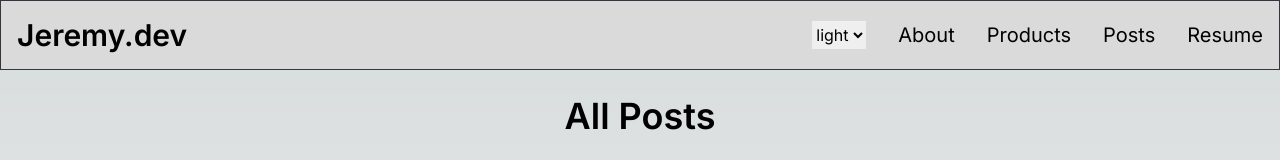
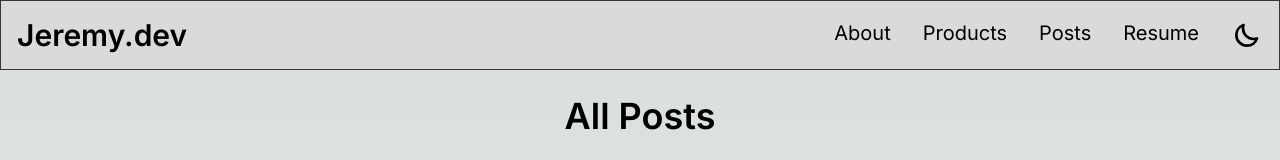
Before and after one commit to shackstack/next-portfolio, a Next.js app: page /posts in a window 1280 px wide. Shown: the top 160 px of the page. Built offline with nearby package versions, Linux system fonts and the light colour scheme.

Commit message:
feat: 디스플레이 모드 스위칭 버튼 구현

```diff
--- a/src/components/@common/Switcher.tsx
+++ b/src/components/@common/Switcher.tsx
@@ -1,42 +1,53 @@
 'use client';
 
-import { ChangeEvent, useEffect, useLayoutEffect, useState } from 'react';
+import {
+  ChangeEvent,
+  MouseEvent,
+  useEffect,
+  useInsertionEffect,
+  useLayoutEffect,
+  useState,
+} from 'react';
+
+import Sun from '@/assets/icons/sun.svg';
+import Moon from '@/assets/icons/moon.svg';
 
 const Switcher = () => {
-  const [theme, setTheme] = useState('');
+  const [isDarkMode, setIsDarkMode] = useState<boolean>(false);
 
-  useLayoutEffect(() => {
+  useInsertionEffect(() => {
     const theme = localStorage.getItem('theme');
 
     if (theme === 'dark') {
       document.documentElement.classList.add('dark');
-      setTheme('dark');
+      setIsDarkMode(true);
       return;
     }
 
-    setTheme('light');
+    setIsDarkMode(false);
   }, []);
 
-  const onChangeDisplayModeHandler = (e: ChangeEvent<HTMLSelectElement>) => {
-    const { value } = e.target;
-
-    if (value === 'dark') {
+  useEffect(() => {
+    if (isDarkMode) {
+      setIsDarkMode(true);
       document.documentElement.classList.add('dark');
       localStorage.setItem('theme', 'dark');
-      setTheme('dark');
     }
-    if (value === 'light') {
+    if (!isDarkMode) {
+      setIsDarkMode(false);
       document.documentElement.classList.remove('dark');
       localStorage.removeItem('theme');
-      setTheme('light');
     }
+  }, [isDarkMode]);
+
+  const onClickDisplayModeHandler = (e: MouseEvent) => {
+    setIsDarkMode((prev) => !prev);
   };
 
   return (
-    <select name='mode' onChange={onChangeDisplayModeHandler} value={theme}>
-      <option value='dark'>dark</option>
-      <option value='light'>light</option>
-    </select>
+    <button onClick={onClickDisplayModeHandler}>
+      {isDarkMode ? <Sun /> : <Moon />}
+    </button>
   );
 };
 
--- a/src/components/Navbar.tsx
+++ b/src/components/Navbar.tsx
@@ -54,12 +54,12 @@ const Navbar = () => {
         </div>
         <div className='menu hidden md:block md:w-auto' id='navbar'>
           <ul className='flex p-4 md:p-0 md:flex-row md:space-x-8 mt-0'>
-            <Switcher />
             {navLinks.map((link, index) => (
               <li key={index}>
                 <NavLink href={link.path} title={link.title} />
               </li>
             ))}
+            <Switcher />
           </ul>
         </div>
       </div>
--- a/src/components/Post/PostPreview.tsx
+++ b/src/components/Post/PostPreview.tsx
@@ -20,7 +20,7 @@ export const PostPreview = ({ post }: Props) => {
           {tags.map((tag) => (
             <span
               key={tag}
-              className='border border-gray-500 rounded-full h-10 shrink-0 px-2 text-sm'>
+              className='border border-gray-500 rounded-full h-10 shrink-0 px-2 text-sm dark:text-white'>
               #{tag.toUpperCase()}
             </span>
           ))}
```
Also changed, not shown: src/assets/icons/moon.svg (added), src/assets/icons/sun.svg (added).
